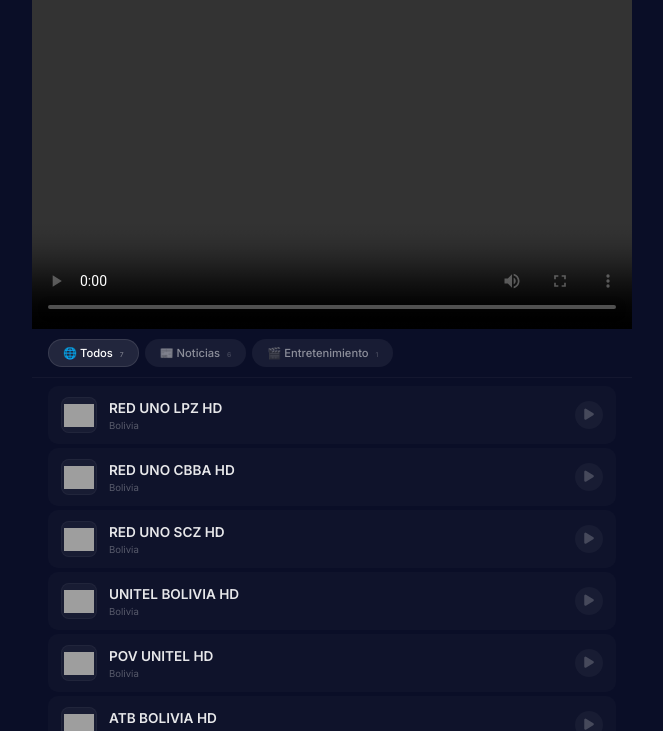
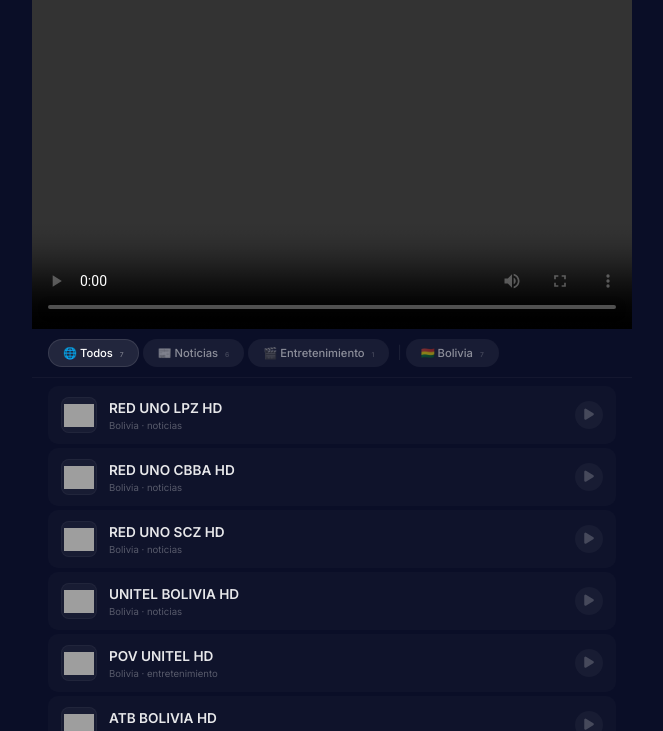
Before and after one commit to SpAy2024/iptv-spay, a website: page public/index.html in a window 1280 px wide. Shown: the part 69-800 px from the top of the page, without its empty margins (308-971 px from the left). Drawn offline with nearby package versions, Linux system fonts and the light colour scheme; no server answers; grey boxes are pictures that could not be loaded.

Commit message:
Feat: mantener países y categorías estilo Magma Player

```diff
--- a/public/index.html
+++ b/public/index.html
@@ -151,7 +151,7 @@
         .modal-loading.active { display: block; }
         @keyframes spin { to { transform: rotate(360deg); } }
 
-        /* ===== CATEGORÍAS (estilo Magma) ===== */
+        /* ===== CATEGORÍAS + PAÍSES ===== */
         .categories-bar {
             padding: 10px 16px;
             background: #0a0e27;
@@ -166,7 +166,7 @@
         .categories-bar .category-chip {
             display: inline-block;
             padding: 5px 14px;
-            margin-right: 6px;
+            margin-right: 4px;
             background: rgba(255,255,255,0.06);
             border-radius: 20px;
             font-size: 0.7em;
@@ -190,8 +190,13 @@
             opacity: 0.4;
             margin-left: 4px;
         }
+        .categories-bar .separator {
+            color: rgba(255,255,255,0.08);
+            padding: 0 4px;
+            font-size: 0.8em;
+        }
 
-        /* ===== LISTA DE CANALES (estilo Magma) ===== */
+        /* ===== LISTA DE CANALES ===== */
         .channels-list {
             flex: 1;
             overflow-y: auto;
@@ -261,11 +266,6 @@
         .channel-item .info .category {
             font-size: 0.6em;
             color: rgba(255,255,255,0.3);
-            margin-top: 1px;
-        }
-        .channel-item .info .epg {
-            font-size: 0.6em;
-            color: rgba(255,255,255,0.2);
             margin-top: 1px;
         }
         .channel-item .play-btn {
@@ -388,7 +388,7 @@
             </div>
         </div>
 
-        <!-- ===== CATEGORÍAS ===== -->
+        <!-- ===== CATEGORÍAS + PAÍSES ===== -->
         <div class="categories-bar" id="categoriesBar">
             <!-- Se llena con JS -->
         </div>
@@ -414,9 +414,9 @@
         let currentHls = null;
         let canalesData = [];
         let categoriaActual = 'Todos';
+        let paisActual = 'Todos';
         let currentChannelName = '';
         let currentChannelLogo = '';
-        let epgData = null;
 
         // ==================== CANALES ====================
         const misCanalesDailymotion = [
@@ -591,16 +591,18 @@
             return todos;
         }
 
-        // ==================== RENDERIZAR CATEGORÍAS ====================
+        // ==================== RENDERIZAR CATEGORÍAS + PAÍSES ====================
         function renderCategories(canales) {
             const bar = document.getElementById('categoriesBar');
             const counts = {};
             canales.forEach(c => {
                 counts[c.categoria] = (counts[c.categoria] || 0) + 1;
+                counts[c.pais] = (counts[c.pais] || 0) + 1;
             });
 
             let html = `<span class="category-chip active" data-categoria="Todos">🌐 Todos <span class="count">${canales.length}</span></span>`;
 
+            // Categorías
             for (const cat of CATEGORIAS) {
                 if (cat.id === 'Todos') continue;
                 const count = counts[cat.id] || 0;
@@ -608,13 +610,34 @@
                     html += `<span class="category-chip" data-categoria="${cat.id}">${cat.icon} ${cat.id.charAt(0).toUpperCase() + cat.id.slice(1)} <span class="count">${count}</span></span>`;
                 }
             }
+
+            html += `<span class="separator">|</span>`;
+
+            // Países
+            for (const p of PAISES) {
+                const count = counts[p.nombre] || 0;
+                if (count > 0) {
+                    html += `<span class="category-chip" data-pais="${p.nombre}">${p.emoji} ${p.nombre} <span class="count">${count}</span></span>`;
+                }
+            }
+
             bar.innerHTML = html;
 
             bar.querySelectorAll('.category-chip').forEach(el => {
                 el.addEventListener('click', function() {
                     bar.querySelectorAll('.category-chip').forEach(c => c.classList.remove('active'));
                     this.classList.add('active');
-                    categoriaActual = this.dataset.categoria;
+
+                    // Limpiar filtros
+                    categoriaActual = 'Todos';
+                    paisActual = 'Todos';
+
+                    if (this.dataset.pais) {
+                        paisActual = this.dataset.pais;
+                    } else if (this.dataset.categoria) {
+                        categoriaActual = this.dataset.categoria;
+                    }
+
                     filtrarCanales();
                 });
             });
@@ -630,14 +653,12 @@
             let html = '';
             canales.forEach(c => {
                 const logoHtml = c.logo ? `<img src="${c.logo}" onerror="this.outerHTML='<span class=\\'fallback\\'>${c.nombre.charAt(0)}</span>'">` : `<span class="fallback">${c.nombre.charAt(0)}</span>`;
-                const programaActual = c.id ? obtenerProgramaActual(c.id) : null;
-                const epgText = programaActual ? ` · ${programaActual.title}` : '';
                 html += `
                     <div class="channel-item" data-pais="${c.pais}" data-url="${c.url.replace(/'/g, "\\'")}" data-nombre="${c.nombre.replace(/'/g, "\\'")}" data-tipo="${c.tipo}" data-logo="${c.logo || ''}" data-categoria="${c.categoria}">
                         <div class="logo">${logoHtml}</div>
                         <div class="info">
                             <div class="name">${c.nombre}</div>
-                            <div class="category">${c.pais}${epgText}</div>
+                            <div class="category">${c.pais} · ${c.categoria}</div>
                         </div>
                         <button class="play-btn" onclick="event.stopPropagation(); reproducirCanal('${c.url.replace(/'/g, "\\'")}', '${c.nombre.replace(/'/g, "\\'")}', '${c.tipo}', '${c.logo || ''}')"><i class="fas fa-play"></i></button>
                     </div>
@@ -663,21 +684,12 @@
             const items = document.querySelectorAll('.channel-item');
             let visible = 0;
             items.forEach(item => {
-                let match = false;
-                if (categoriaActual === 'Todos') {
-                    match = true;
-                } else {
-                    match = item.dataset.categoria === categoriaActual;
-                }
+                let matchCategoria = categoriaActual === 'Todos' || item.dataset.categoria === categoriaActual;
+                let matchPais = paisActual === 'Todos' || item.dataset.pais === paisActual;
+                const match = matchCategoria && matchPais;
                 item.classList.toggle('hidden', !match);
                 if (match) visible++;
             });
-        }
-
-        // ==================== EPG ====================
-        function obtenerProgramaActual(canalId) {
-            // Simulación de EPG (puedes reemplazar con datos reales)
-            return null;
         }
 
         // ==================== REPRODUCIR CANAL ====================
```
